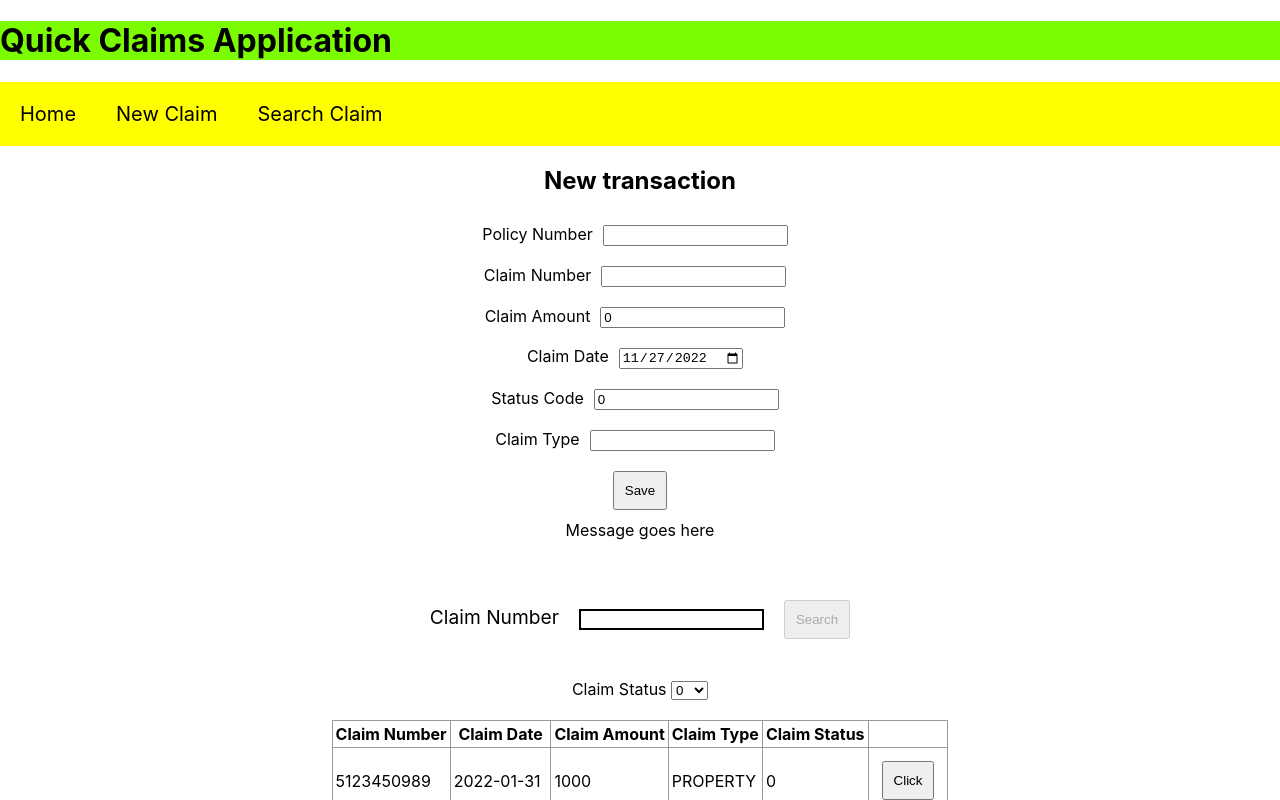
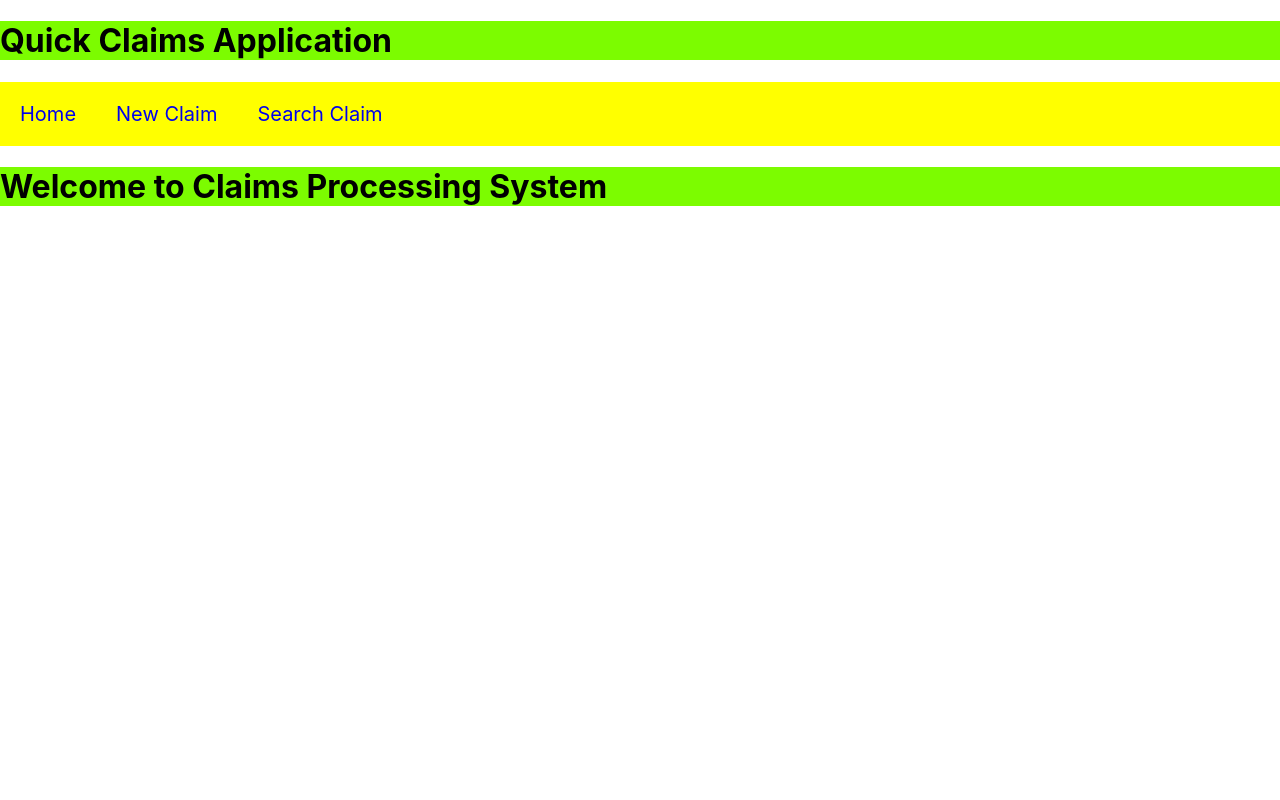
Before and after one commit to selva-allstate/quick-claims, a React (Create React App) app: page / in a window 1280 px wide. Shown: the top 800 px of the page. Built offline with nearby package versions, Linux system fonts and the light colour scheme.

Commit message:
Add Navigation

```diff
--- a/package.json
+++ b/package.json
@@ -9,6 +9,7 @@
     "axios": "^1.2.1",
     "react": "^18.2.0",
     "react-dom": "^18.2.0",
+    "react-router-dom": "^6.6.1",
     "react-scripts": "5.0.1",
     "web-vitals": "^2.1.4"
   },
--- a/src/App.js
+++ b/src/App.js
@@ -4,7 +4,7 @@ import Search from './components/Search/Search';
 import ClaimsTable from './components/ClaimsTransaction/ClaimsTable';
 import ClaimDetail from './components/ClaimsTransaction/ClaimDetail';
 
-
+import { BrowserRouter, Routes, Route } from 'react-router-dom';
 import { useState } from 'react';
 import AddClaim from './components/AddClaimTransaction/AddClaim';
 
@@ -14,13 +14,30 @@ function App() {
   //setSelectedClaim(SelectedClaim);
 
   return (
-    <div>
+    <BrowserRouter>
       <Menu />
-      <AddClaim />
-      <Search SearchClaim = {SearchClaim} setSearchClaim = {setSearchClaim}/>
-      <ClaimsTable setSelectedClaim={setSelectedClaim} SearchClaim={SearchClaim}/>
-      {SelectedClaim != null && <ClaimDetail claim={SelectedClaim} />}
-    </div>
+      <Routes>
+        <Route path="/addclaim" element = {<AddClaim />} />
+        <Route path="/newclaim" element = {<AddClaim />} />
+        <Route path="/findclaim" element ={
+          <>
+              <Search SearchClaim = {SearchClaim} setSearchClaim = {setSearchClaim}/>
+              <ClaimsTable setSelectedClaim={setSelectedClaim} SearchClaim={SearchClaim}/>
+               {SelectedClaim != null && <ClaimDetail claim={SelectedClaim} />}
+          </>
+        }/>
+        <Route path="/searchclaim" element ={
+          <>
+              <Search SearchClaim = {SearchClaim} setSearchClaim = {setSearchClaim}/>
+              <ClaimsTable setSelectedClaim={setSelectedClaim} SearchClaim={SearchClaim}/>
+               {SelectedClaim != null && <ClaimDetail claim={SelectedClaim} />}
+          </>
+        }/>
+        <Route path="/" element={ <h1>Welcome to Claims Processing System </h1>}/>
+        <Route path="*" element={<h1>Sorry - that page doesn't exist</h1>}/>
+      </Routes>
+
+    </BrowserRouter>
   );
 }
 
--- a/src/components/AddClaimTransaction/AddClaim.js
+++ b/src/components/AddClaimTransaction/AddClaim.js
@@ -35,7 +35,7 @@ const AddClaim = () =>{
     }
      return(
         <form className="addClaimsForm" onSubmit={handleSubmit}>
-        <h2>New transaction</h2>
+        <h2>New Claim Form</h2>
         <label htmlFor="policyNumber">Policy Number</label>
         <input type="text" id="policyNumber" value={newClaim.policyNumber} onChange ={handleChange} />
         <br/>
--- a/src/components/Menu/Menu.js
+++ b/src/components/Menu/Menu.js
@@ -1,12 +1,14 @@
+import {Link} from 'react-router-dom';
+
 const Menu = (props) => {
 
     return (
     <div>
         <h1> Quick Claims Application</h1>
         <ul className="nav">
-            <li>Home</li>
-            <li >New Claim </li>
-            <li>Search Claim</li>
+            <li><Link to="/">Home</Link></li>
+            <li><Link to="/addclaim" >New Claim </Link> </li>
+            <li><Link to="/findclaim">Search Claim</Link></li>
         </ul>
     </div>);
 }
```
Also changed, not shown: 1 other file (tests, documents, lock files or other folders).
